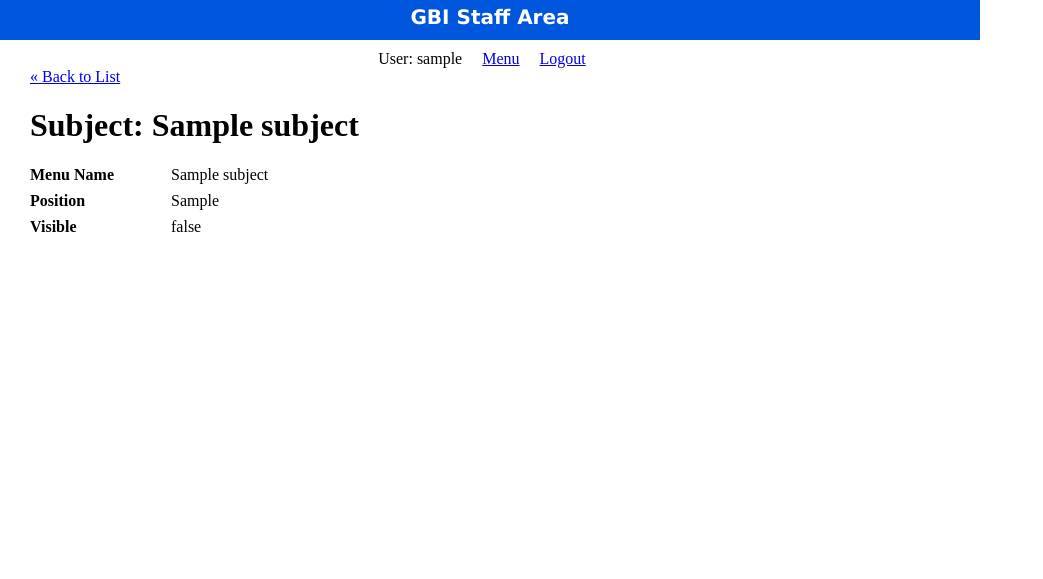
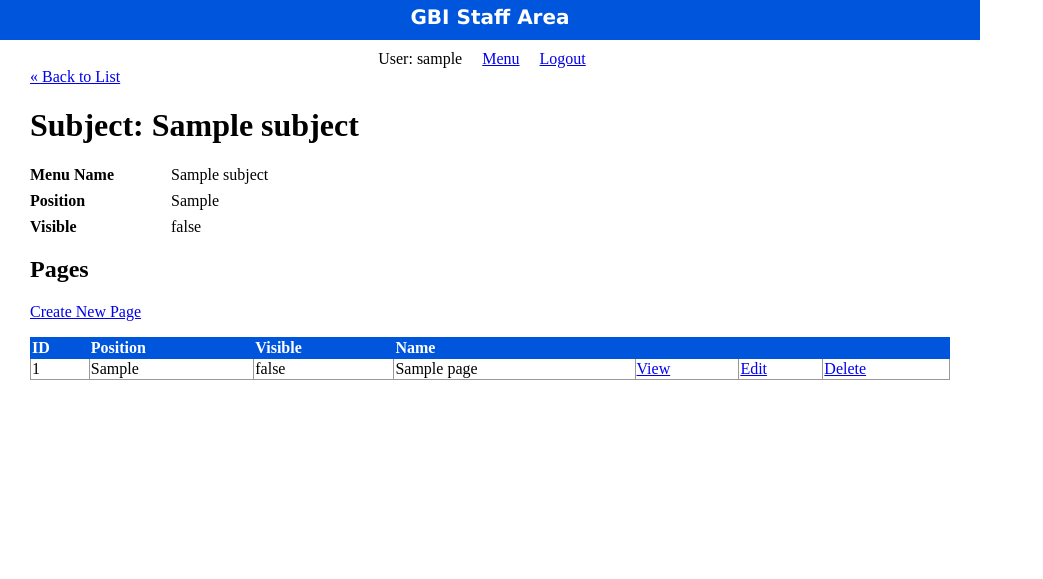
Before and after one commit to jefftocco21/LearningPHP, a PHP site: page /staff/subjects/show.php in a window 1280 px wide. Shown: the top 579 px of the page, without its empty margins (0-1043 px from the left). Run offline with PHP 8.4, Linux system fonts and the light colour scheme; the visitor is signed in with stand-in values (Sample User, id 1); tables that the repository leaves empty or names only in its code hold one stand-in row (values such as "Sample post").

Commit message:
removed content of pages.php, and changed it so each subject page contains its associated pages

```diff
--- a/globe_bank/public/staff/index.php
+++ b/globe_bank/public/staff/index.php
@@ -10,7 +10,6 @@
     <h2>Main Menu</h2>
     <ul>
       <li><a href="<?php echo url_for('/staff/subjects/index.php'); ?>">Subjects</a></li>
-      <li><a href="<?php echo url_for('/staff/pages/index.php'); ?>">Pages</a></li>
       <li><a href="<?php echo url_for('/staff/admins/index.php'); ?>">Admins</a></li>
     </ul>
   </div>
--- a/globe_bank/public/staff/subjects/show.php
+++ b/globe_bank/public/staff/subjects/show.php
@@ -7,6 +7,8 @@ require_login();
 $id = $_GET['id'] ?? '1'; // PHP > 7.0
 
 $subject = find_subject_by_id($id);
+$page_set = find_pages_by_subject_id($id);
+
 
 ?>
 
@@ -36,6 +38,44 @@ $subject = find_subject_by_id($id);
       </dl>
     </div>
 
+  </hr>
+
+    <div class="pages listing">
+      <h2>Pages</h2>
+
+      <div class="actions">
+        <a class="action" href="<?php echo url_for('/staff/pages/new.php'); ?>">Create New Page</a>
+      </div>
+
+      <table class="list">
+        <tr>
+          <th>ID</th>
+          <th>Position</th>
+          <th>Visible</th>
+          <th>Name</th>
+          <th>&nbsp;</th>
+          <th>&nbsp;</th>
+          <th>&nbsp;</th>
+        </tr>
+
+        <?php while($page = mysqli_fetch_assoc($page_set)) { ?>
+          <?php $subject = find_subject_by_id($page['subject_id']); ?>
+          <tr>
+            <td><?php echo h($page['id']); ?></td>
+            <td><?php echo h($page['position']); ?></td>
+            <td><?php echo $page['visible'] == 1 ? 'true' : 'false'; ?></td>
+            <td><?php echo h($page['menu_name']); ?></td>
+            <td><a class="action" href="<?php echo url_for('/staff/pages/show.php?id=' . h(u($page['id']))); ?>">View</a></td>
+            <td><a class="action" href="<?php echo url_for('/staff/pages/edit.php?id=' . h(u($page['id']))); ?>">Edit</a></td>
+            <td><a class="action" href="<?php echo url_for('/staff/pages/delete.php?id=' . h(u($page['id']))); ?>">Delete</a></td>
+          </tr>
+        <?php } ?>
+      </table>
+
+      <?php mysqli_free_result($page_set); ?>
+
+    </div>
+
   </div>
 
 </div>
```
Also changed, not shown: globe_bank/public/staff/pages/index.php (+1 -47 lines).
